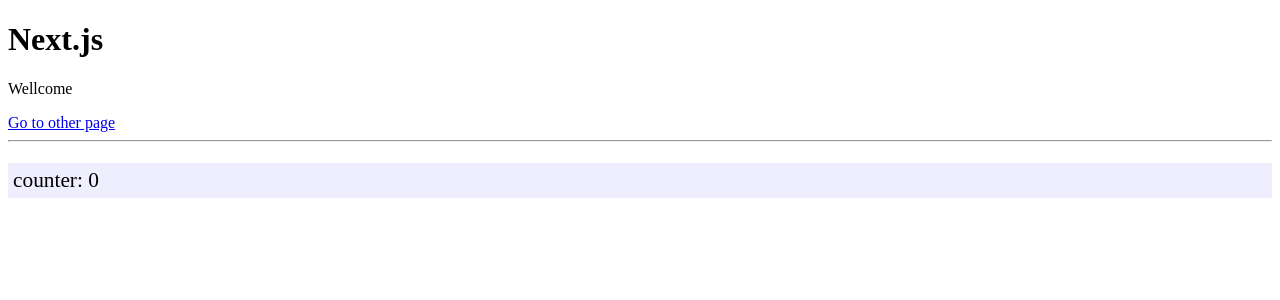
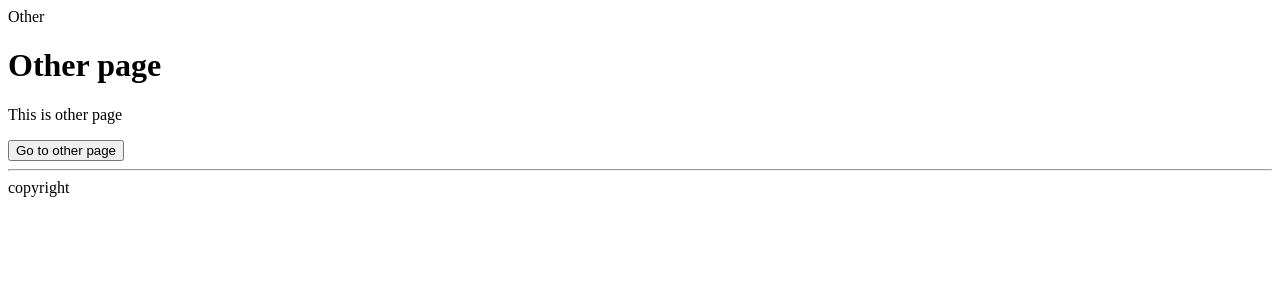
Before and after one commit to suguru-3u/nextStudy, a Next.js app: page / in a window 1280 px wide. Shown: the top 300 px of the page. Built offline with nearby package versions, Linux system fonts and the light colour scheme.

Commit message:
stduy next component

```diff
--- a/components/Footer.js
+++ b/components/Footer.js
@@ -1,6 +1,6 @@
-import React,{Conponent} from 'react';
+import React,{Component} from 'react';
 
-class Footer extends Conponent{
+class Footer extends Component{
     render(){
         return(
            <header>
--- a/components/Header.js
+++ b/components/Header.js
@@ -1,6 +1,6 @@
-import React,{Conponent} from 'react';
+import React,{Component} from 'react';
 
-class Header extends Conponent{
+class Header extends Component{
     render(){
         return(
            <header>
--- a/components/Layout.js
+++ b/components/Layout.js
@@ -1,9 +1,9 @@
-import React,{Conponent} from 'react';
+import React,{Component} from 'react';
 import Header from '../components/Header';
 import Footer from '../components/Footer';
 import style from '../static/Style';
 
-class Layout extends Conponent{
+class Layout extends Component{
     render(){
         return(
             <div>
--- a/pages/index.js
+++ b/pages/index.js
@@ -1,14 +1,14 @@
 import Link from 'next/link';
-import style from '../static/Style';
-import Counter from '../components/Counter';
+import Layout from '../components/Layout';
 
 export default () =><div>
-   {style}
-    <h1>Next.js</h1>
-    <p>Wellcome</p>
+   <Layout header="Other" title="Other page">
+    <p>This is other page</p>
     <Link href="/other">
+        <button>
         <a>Go to other page</a>
+        </button>
     </Link>
     <hr />
-    <Counter />
+    </Layout >
 </div>
```
Also changed, not shown: pages/other.js (+7 -4 lines).
